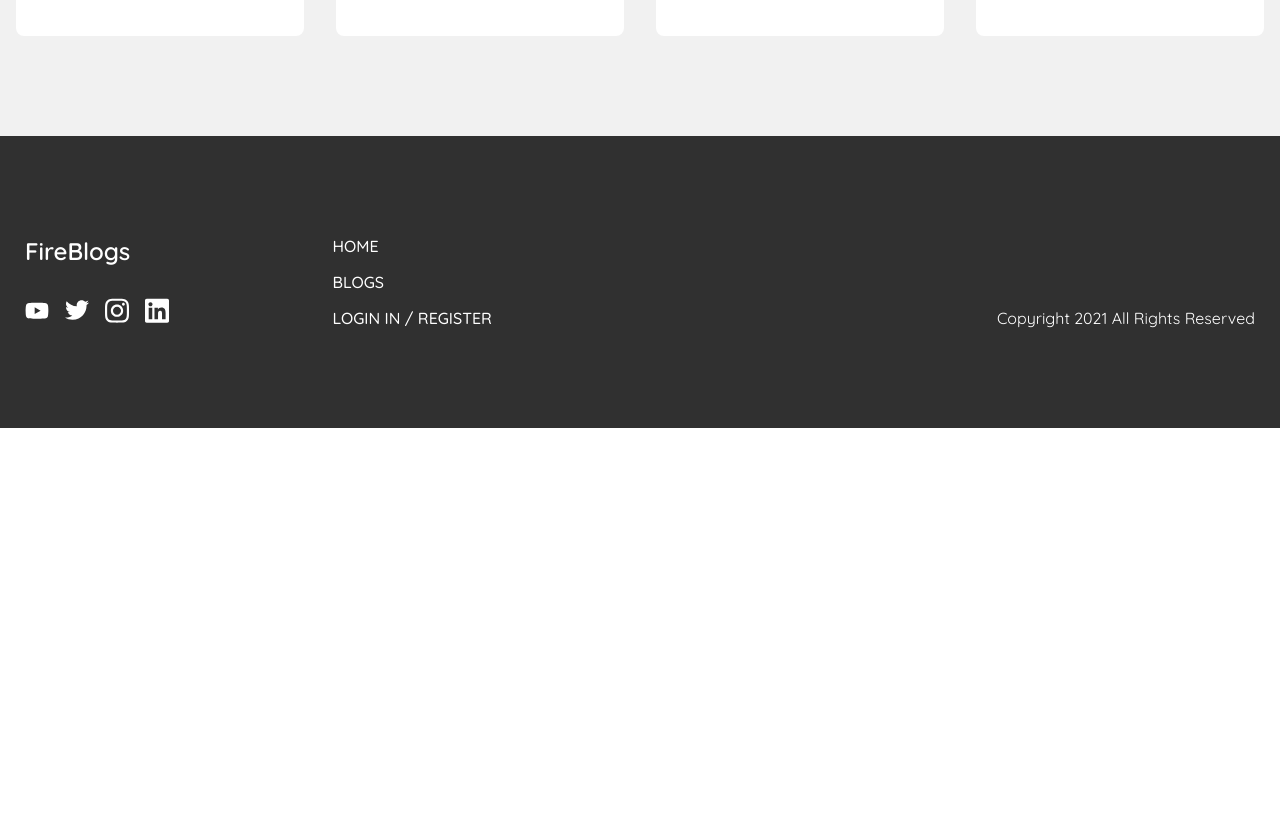
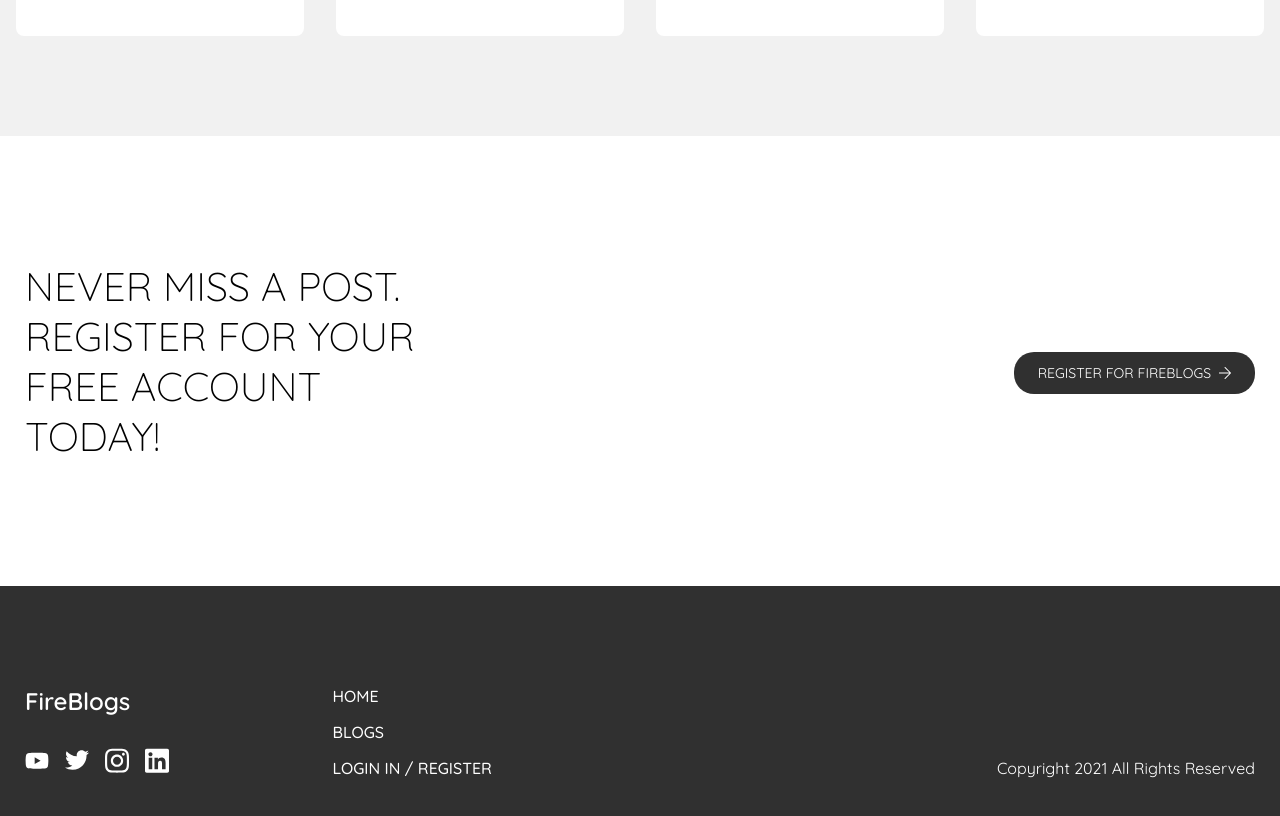
Before and after one commit to anisamajmari/fireBlog, a Vue app: page / in a window 1280 px wide. Shown: the part 2581-3397 px from the top of the page. Before the commit the page ends 3009 px from the top, so only its background shows below. Built offline with nearby package versions, Linux system fonts and the light colour scheme.

Commit message:
register section

```diff
--- a/src/App.vue
+++ b/src/App.vue
@@ -69,6 +69,27 @@ export default {
   }
 }
 
+button,
+.router-button {
+  transition: 500ms ease all;
+  cursor: pointer;
+  margin-top: 24px;
+  padding: 12px 24px;
+  background-color: #303030;
+  color: #fff;
+  border-radius: 20px;
+  border: none;
+  text-transform: uppercase;
+
+  &:focus {
+    outline: none;
+  }
+
+  &:hover {
+    background-color: rgba(48, 48, 48, 0.7);
+  }
+}
+
 .blog-card-wrap {
   position: relative;
   padding: 80px 16px;
--- a/src/views/HomeView.vue
+++ b/src/views/HomeView.vue
@@ -10,14 +10,24 @@
         </div>
       </div>
     </div>
+    <div class="updates">
+      <div class="container">
+        <h2>Never miss a post. Register for your free account today!</h2>
+        <router-link class="router-button" to="#">
+          Register for FireBlogs <Arrow class="arrow arrow-light"
+        /></router-link>
+      </div>
+    </div>
   </div>
 </template>
 
 <script>
 import BlogPost from '../components/BlogPost.vue';
 import BlogCard from '../components/BlogCard.vue';
+import Arrow from '../assets/Icons/arrow-right-light.svg';
+
 export default {
-  components: { BlogPost, BlogCard },
+  components: { BlogPost, BlogCard, Arrow },
   data() {
     return {
       welcomeScreen: {
@@ -58,4 +68,39 @@ export default {
     margin-bottom: 32px;
   }
 }
+
+.updates {
+  .container {
+    padding: 100px;
+    display: flex;
+    align-items: center;
+    @media (min-width: 800px) {
+      padding: 125px 25px;
+      flex-direction: row;
+    }
+
+    .router-button {
+      display: flex;
+      font-size: 14px;
+      text-decoration: none;
+
+      @media (min-width: 800px) {
+        margin-left: auto;
+      }
+    }
+
+    h2 {
+      font-weight: 300;
+      font-size: 32px;
+      max-width: 425px;
+      width: 100%;
+      text-align: center;
+      text-transform: uppercase;
+      @media (min-width: 800px) {
+        text-align: initial;
+        font-size: 40px;
+      }
+    }
+  }
+}
 </style>
```
